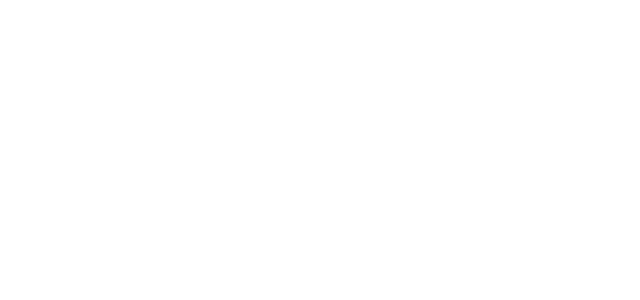
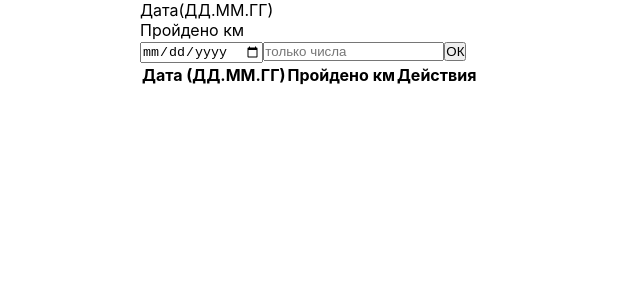
Before and after one commit to NBhey/Netology_React_HW_forms, a React (Create React App) app: page / in a window 1280 px wide. Shown: the top 300 px of the page, without its empty margins (0-640 px from the left). Built offline with nearby package versions, Linux system fonts and the light colour scheme.

Commit message:
add list in stepsTable

```diff
--- a/src/App.js
+++ b/src/App.js
@@ -1,10 +1,10 @@
-import HexToRgbConverter from "./Components/HexToRgbConverter";
-
+// import HexToRgbConverter from "./Components/HexToRgbConverter";
+import Steps from "./Components/Steps";
 import "./App.css";
 
 function App() {
   return (
-    <></>
+    <Steps/>
     //  <HexToRgbConverter />
   );
 }
--- a/src/Components/Steps.jsx
+++ b/src/Components/Steps.jsx
@@ -1,16 +1,91 @@
+import React, { useRef, useState } from "react";
+
 const Steps = () => {
+  const dateInput = useRef();
+  const walkInput = useRef();
+  // localStorage.setItem("list", JSON.stringify([]));
+  // console.log(localStorage.getItem('list'))
+  const [dataForSave, setDataForSave] = useState([]);
+
+  const onSubmit = (e) => {
+    e.preventDefault();
+    const currentDate = dateInput.current.value.split("-").reverse().join(".");
+    const currentWalk = +walkInput.current.value
+
+
+    const existingDate = dataForSave.findIndex((element) => element.dateInput === currentDate)
+
+    console.log("12 строчка", existingDate);
+    if (!existingDate) {
+      console.log('20строчка попал в если')
+
+      const updatedData = [dataForSave];
+      console.log('23 строчка попал в если', updatedData)
+      setDataForSave([
+        ...dataForSave,
+        {
+          walkInput: +walkInput.current.value,
+        },
+      ]);
+    } else {
+      console.log('28 строчка попал в else')
+      setDataForSave([
+        ...dataForSave,
+        {
+          dateInput: currentDate,
+          walkInput: currentWalk,
+        },
+      ]);
+    }
+
+    console.log("18 строчка", dataForSave);
+  };
+
   return (
     <>
-      <form action="">
-        <input type="text" />
-        <input type="text" />
-        <button></button>
+      <form onSubmit={onSubmit} className="Steps-form" action="">
+        <p className="Steps-form__date"> Дата(ДД.ММ.ГГ)</p>
+        <p className="Steps-form__walk">Пройдено км</p>
+        <input ref={dateInput} type="date" required />
+        <input
+          ref={walkInput}
+          placeholder="только числа"
+          type="text"
+          pattern="[0-9]+(\.[0-9]+)?"
+          required
+        />
+        <button> ОК </button>
       </form>
+
+      <table>
+        <thead>
+          <tr>
+            <th> Дата (ДД.ММ.ГГ) </th>
+            <th> Пройдено км </th>
+            <th> Действия </th>
+          </tr>
+        </thead>
+        <tbody>
+          {dataForSave.map((el, i) => {
+            return <StepsTable key={i} dataForSave={el} />;
+          })}
+        </tbody>
+      </table>
     </>
   );
 };
 
-const StepsTable = () => {
+const StepsTable = ({ dataForSave }) => {
+  console.log(dataForSave);
+  return (
+    <tr>
+      <th> {dataForSave.dateInput} </th>
+      <th> {dataForSave.walkInput} </th>
+      <th>
+        <span>ред</span> <button>x</button>
+      </th>
+    </tr>
+  );
+};
 
-    return <></>
-};
+export default Steps;
```
